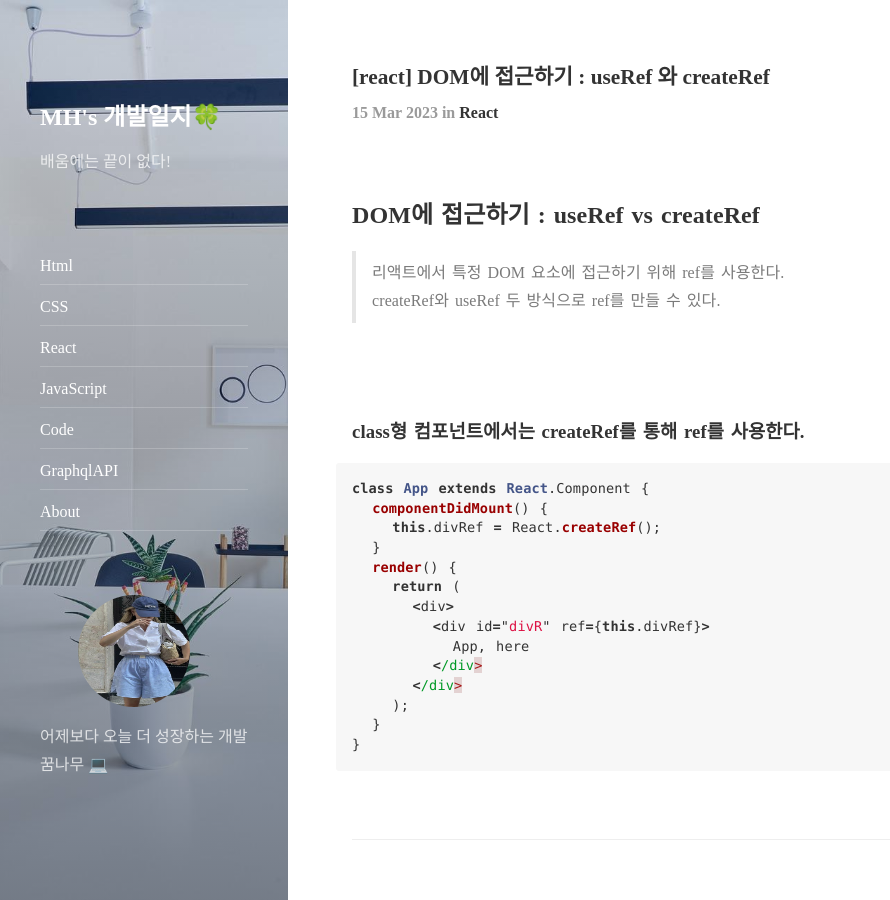
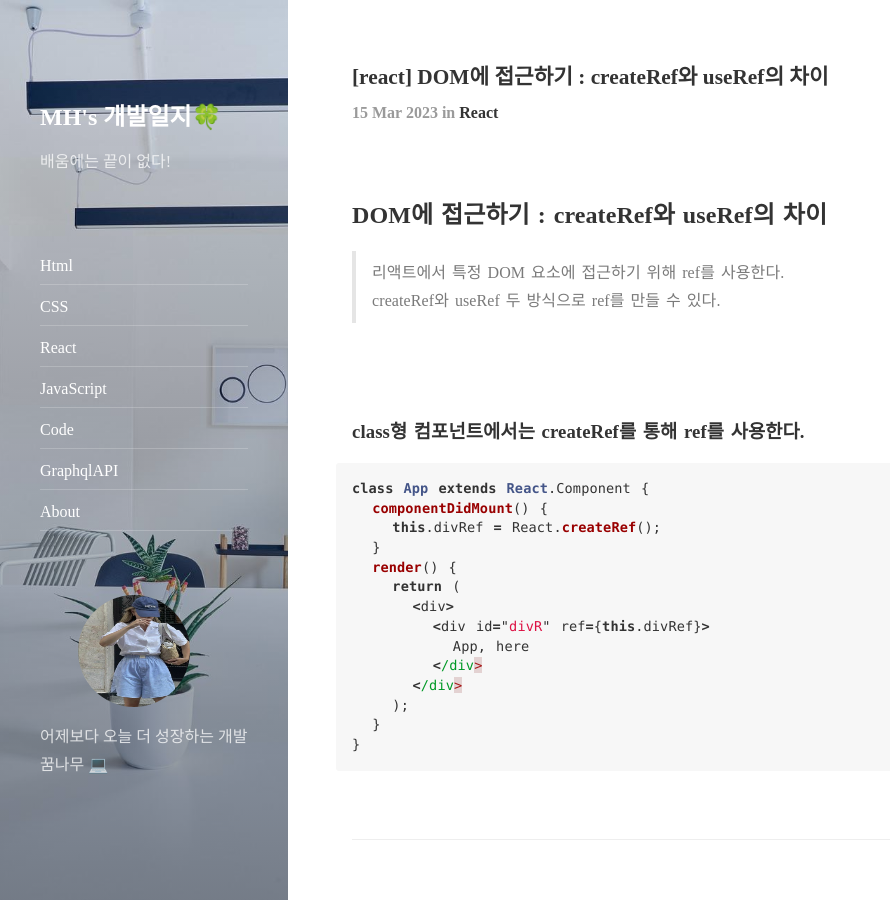
Before and after one commit to MyeongheeJung/MyeongheeJung.github.io, a Jekyll site: the page built from _posts/2023-03-15-useRef.md, in a window 1280 px wide and 900 px high. Shown: the whole window, without its empty margins (0-890 px from the left). Built offline with Jekyll 4.4.1, drawn with Linux system fonts in a browser that asks for light colours; nearby versions of some CDN libraries; comment, search, counter and statistics services are not loaded.

Commit message:
[2023-03-15(reactHook useRef)]

```diff
--- a/_posts/2023-03-15-useRef.md
+++ b/_posts/2023-03-15-useRef.md
@@ -1,12 +1,12 @@
 ---
 layout: post
-title: "[react] DOM에 접근하기 : useRef 와 createRef"
+title: "[react] DOM에 접근하기 : createRef와 useRef의 차이"
 subtitle: ""
 categories: react
 comments: true
 ---
 
-## DOM에 접근하기 : useRef vs createRef
+## DOM에 접근하기 : createRef와 useRef의 차이
 
 > 리액트에서 특정 DOM 요소에 접근하기 위해 ref를 사용한다.<br>
 > createRef와 useRef 두 방식으로 ref를 만들 수 있다.
```
